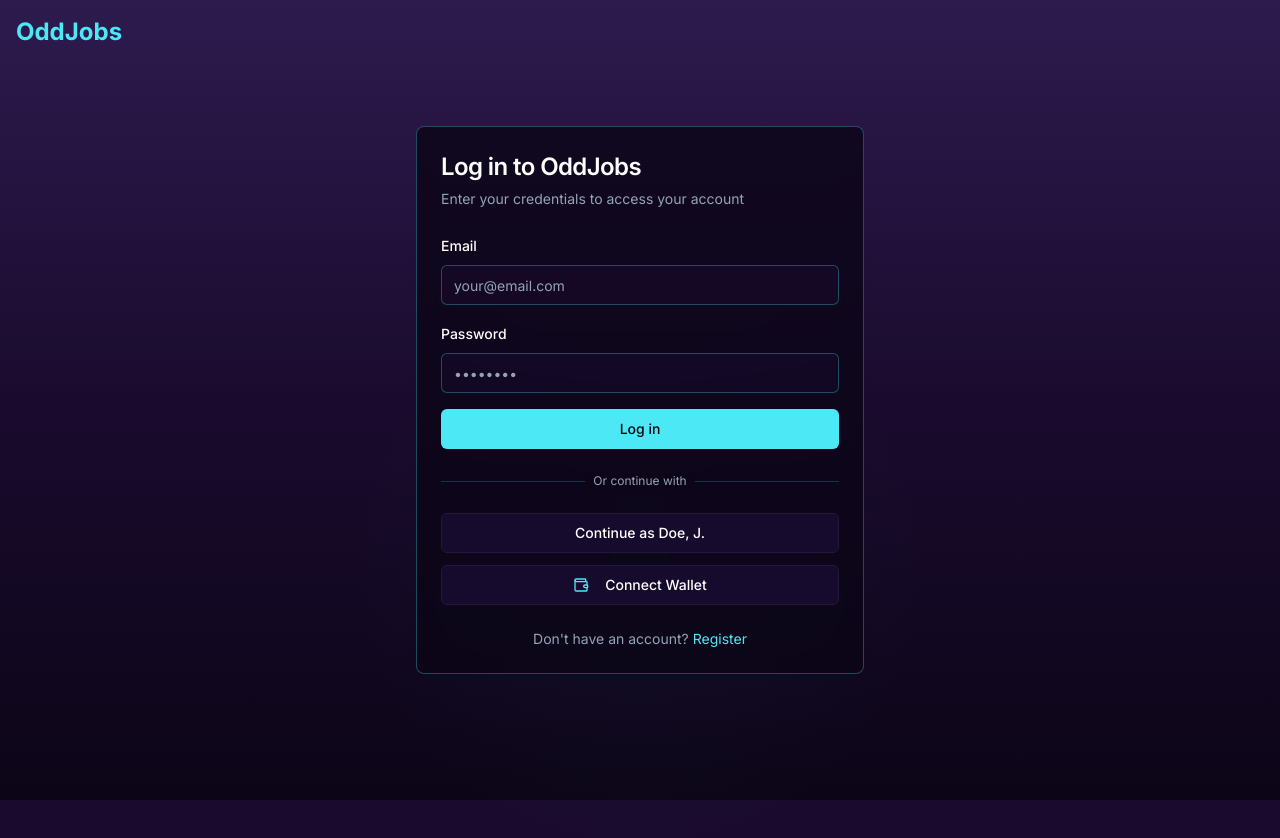
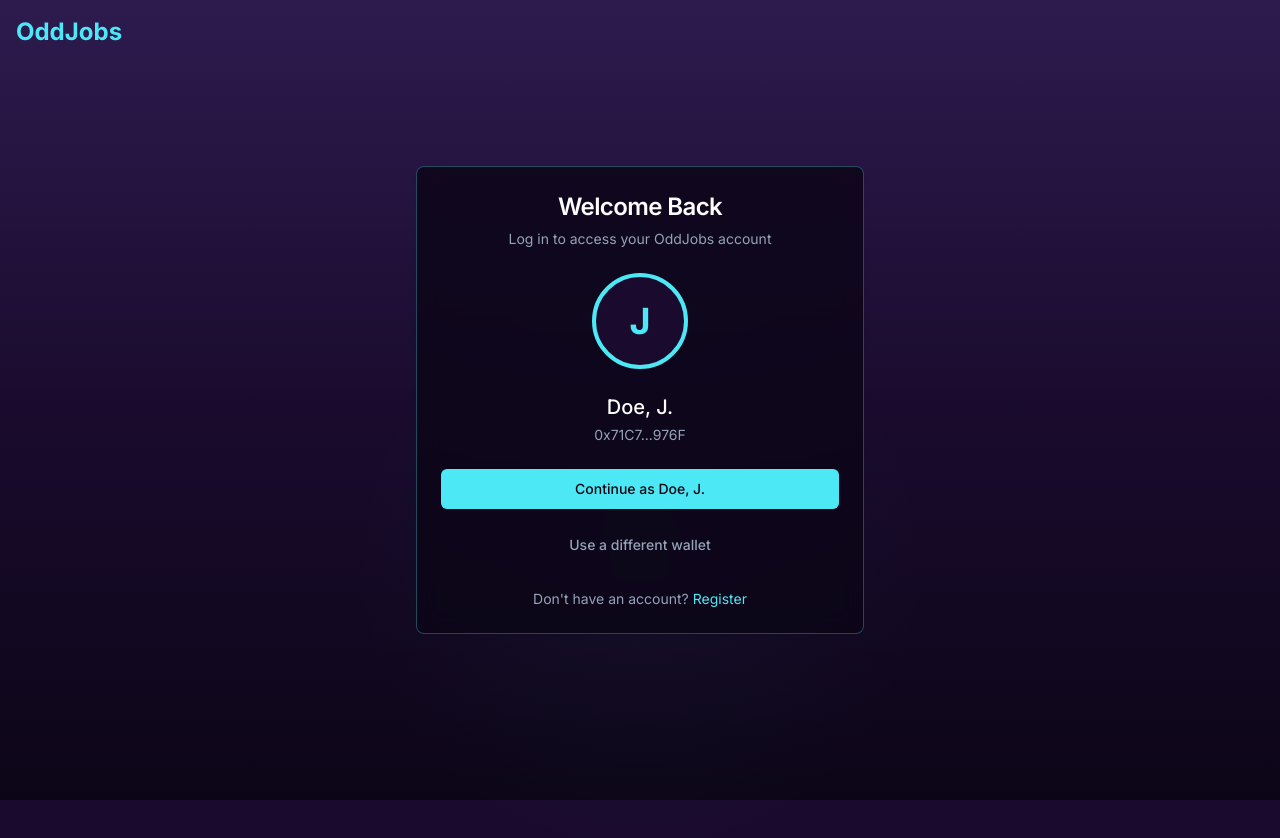
Before and after one commit to beannfeeder/OddJobs-dApp, a Next.js app: page /login in a window 1280 px wide. Shown: the top 838 px of the page. Built offline with nearby package versions, Linux system fonts and the light colour scheme.

Commit message:
modified:   app/login/page.tsx

```diff
--- a/app/login/page.tsx
+++ b/app/login/page.tsx
@@ -1,22 +1,28 @@
 "use client"
 
-import type React from "react"
-
-import { useState } from "react"
+import { useState, useEffect } from "react"
 import Link from "next/link"
 import { useRouter } from "next/navigation"
 import { Button } from "@/components/ui/button"
-import { Input } from "@/components/ui/input"
-import { Label } from "@/components/ui/label"
 import { Card, CardContent, CardDescription, CardFooter, CardHeader, CardTitle } from "@/components/ui/card"
 import { Wallet } from "lucide-react"
 
 export default function LoginPage() {
   const router = useRouter()
   const [isLoading, setIsLoading] = useState(false)
+  const [isConnecting, setIsConnecting] = useState(false)
+  const [walletAddress, setWalletAddress] = useState("")
 
-  const handleLogin = (e: React.FormEvent) => {
-    e.preventDefault()
+  // Simulate wallet detection on page load
+  useEffect(() => {
+    const timer = setTimeout(() => {
+      setWalletAddress("0x71C7656EC7ab88b098defB751B7401B5f6d8976F")
+    }, 1000)
+
+    return () => clearTimeout(timer)
+  }, [])
+
+  const handleLogin = () => {
     setIsLoading(true)
 
     // Simulate login delay
@@ -25,13 +31,14 @@ export default function LoginPage() {
     }, 1500)
   }
 
-  const handleQuickLogin = () => {
-    setIsLoading(true)
+  const handleConnectWallet = () => {
+    setIsConnecting(true)
 
-    // Simulate login delay
+    // Simulate wallet connection delay
     setTimeout(() => {
-      router.push("/dashboard")
-    }, 1500)
+      setWalletAddress("0x71C7656EC7ab88b098defB751B7401B5f6d8976F")
+      setIsConnecting(false)
+    }, 2000)
   }
 
   return (
@@ -43,74 +50,57 @@ export default function LoginPage() {
       </Link>
 
       <Card className="w-full max-w-md bg-theme-darkest-purple/80 backdrop-blur-md border-theme-cyan/30">
-        <CardHeader>
-          <CardTitle className="text-2xl text-white">Log in to OddJobs</CardTitle>
-          <CardDescription className="text-muted-foreground">
-            Enter your credentials to access your account
-          </CardDescription>
+        <CardHeader className="text-center">
+          <CardTitle className="text-2xl text-white">Welcome Back</CardTitle>
+          <CardDescription className="text-muted-foreground">Log in to access your OddJobs account</CardDescription>
         </CardHeader>
-        <CardContent>
-          <form onSubmit={handleLogin} className="space-y-4">
-            <div className="space-y-2">
-              <Label htmlFor="email" className="text-white">
-                Email
-              </Label>
-              <Input
-                id="email"
-                type="email"
-                placeholder="your@email.com"
-                className="bg-theme-dark-purple/50 border-theme-cyan/30 text-white"
-              />
-            </div>
-            <div className="space-y-2">
-              <Label htmlFor="password" className="text-white">
-                Password
-              </Label>
-              <Input
-                id="password"
-                type="password"
-                placeholder="••••••••"
-                className="bg-theme-dark-purple/50 border-theme-cyan/30 text-white"
-              />
-            </div>
-            <Button
-              type="submit"
-              className="w-full bg-theme-cyan text-theme-black hover:bg-theme-cyan/90"
-              disabled={isLoading}
-            >
-              {isLoading ? "Logging in..." : "Log in"}
-            </Button>
-          </form>
 
-          <div className="relative my-6">
-            <div className="absolute inset-0 flex items-center">
-              <div className="w-full border-t border-theme-cyan/20"></div>
-            </div>
-            <div className="relative flex justify-center text-xs">
-              <span className="bg-theme-darkest-purple px-2 text-muted-foreground">Or continue with</span>
-            </div>
+        <CardContent className="flex flex-col items-center">
+          {/* User profile circle */}
+          <div className="w-24 h-24 rounded-full bg-theme-dark-purple border-4 border-theme-cyan flex items-center justify-center mb-6">
+            <span className="text-4xl font-bold text-theme-cyan">J</span>
           </div>
 
-          <div className="space-y-3">
+          {walletAddress ? (
+            <>
+              <div className="text-center mb-6">
+                <h3 className="text-xl font-medium text-white mb-1">Doe, J.</h3>
+                <p className="text-sm text-muted-foreground break-all">
+                  {walletAddress.slice(0, 6)}...{walletAddress.slice(-4)}
+                </p>
+              </div>
+
+              <Button
+                className="w-full bg-theme-cyan text-theme-black hover:bg-theme-cyan/90 mb-4"
+                onClick={handleLogin}
+                disabled={isLoading}
+              >
+                {isLoading ? "Logging in..." : "Continue as Doe, J."}
+              </Button>
+            </>
+          ) : (
             <Button
+              className="w-full cyan-border text-theme-cyan hover:bg-theme-dark-purple/50"
               variant="outline"
-              className="w-full cyan-border text-white hover:bg-theme-dark-purple/50"
-              onClick={handleQuickLogin}
-              disabled={isLoading}
+              onClick={handleConnectWallet}
+              disabled={isConnecting}
             >
-              Continue as Doe, J.
+              <Wallet className="mr-2 h-5 w-5" />
+              {isConnecting ? "Connecting Wallet..." : "Connect Wallet"}
             </Button>
+          )}
 
+          {walletAddress && (
             <Button
-              variant="outline"
-              className="w-full cyan-border text-white hover:bg-theme-dark-purple/50"
-              disabled={isLoading}
+              variant="ghost"
+              className="text-sm text-muted-foreground hover:text-white"
+              onClick={() => setWalletAddress("")}
             >
-              <Wallet className="mr-2 h-4 w-4 text-theme-cyan" />
-              Connect Wallet
+              Use a different wallet
             </Button>
-          </div>
+          )}
         </CardContent>
+
         <CardFooter className="flex flex-col space-y-2">
           <div className="text-sm text-muted-foreground text-center w-full">
             Don&apos;t have an account?{" "}
```
